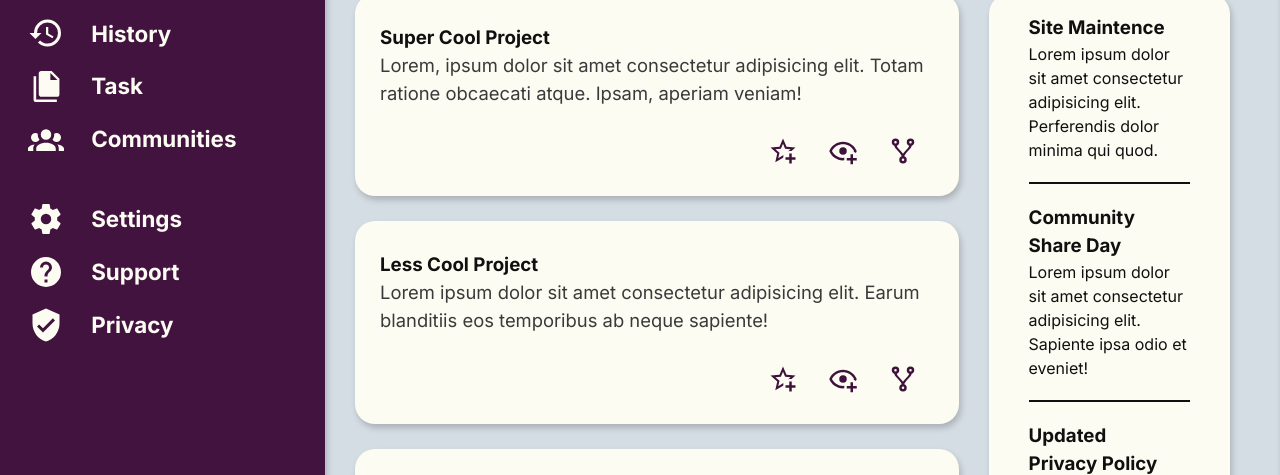
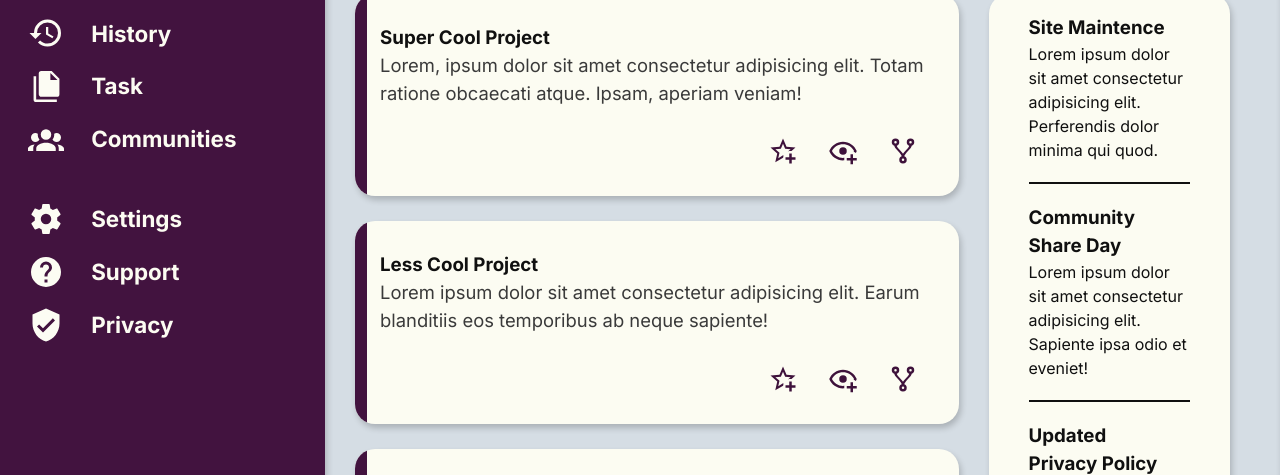
Before and after one commit to Gabriel-Muniz/admin-dashboard, a plain HTML site: page index.html in a window 1280 px wide. Shown: the part 261-736 px from the top of the page. Drawn offline with Linux system fonts and the light colour scheme.

Commit message:
refac: card body details to use before pseudoclass
change card decoration from inset shadow to pseudo element

doing this change will allow resolve the conflict that the selector list caused with card body

```diff
--- a/style.css
+++ b/style.css
@@ -364,15 +364,26 @@ a {
 }
 
 .card-body {
+  position: relative;
   display: grid;
 
   grid-template-rows: min-content 1fr min-content;
 
   padding: 30px 25px;
 
-  box-shadow: 10px 0px inset var(--accent-color);
+  background-color: var(--secondary-color);
 
-  background-color: var(--secondary-color);
+  overflow: hidden;
+
+  &::before {
+    position: absolute;
+    top: 0;
+    left: 0;
+    height: 100%;
+    width: 12px;
+    background-color: var(--accent-color);
+    content: "";
+  }
 }
 
 .card-actions {
```
